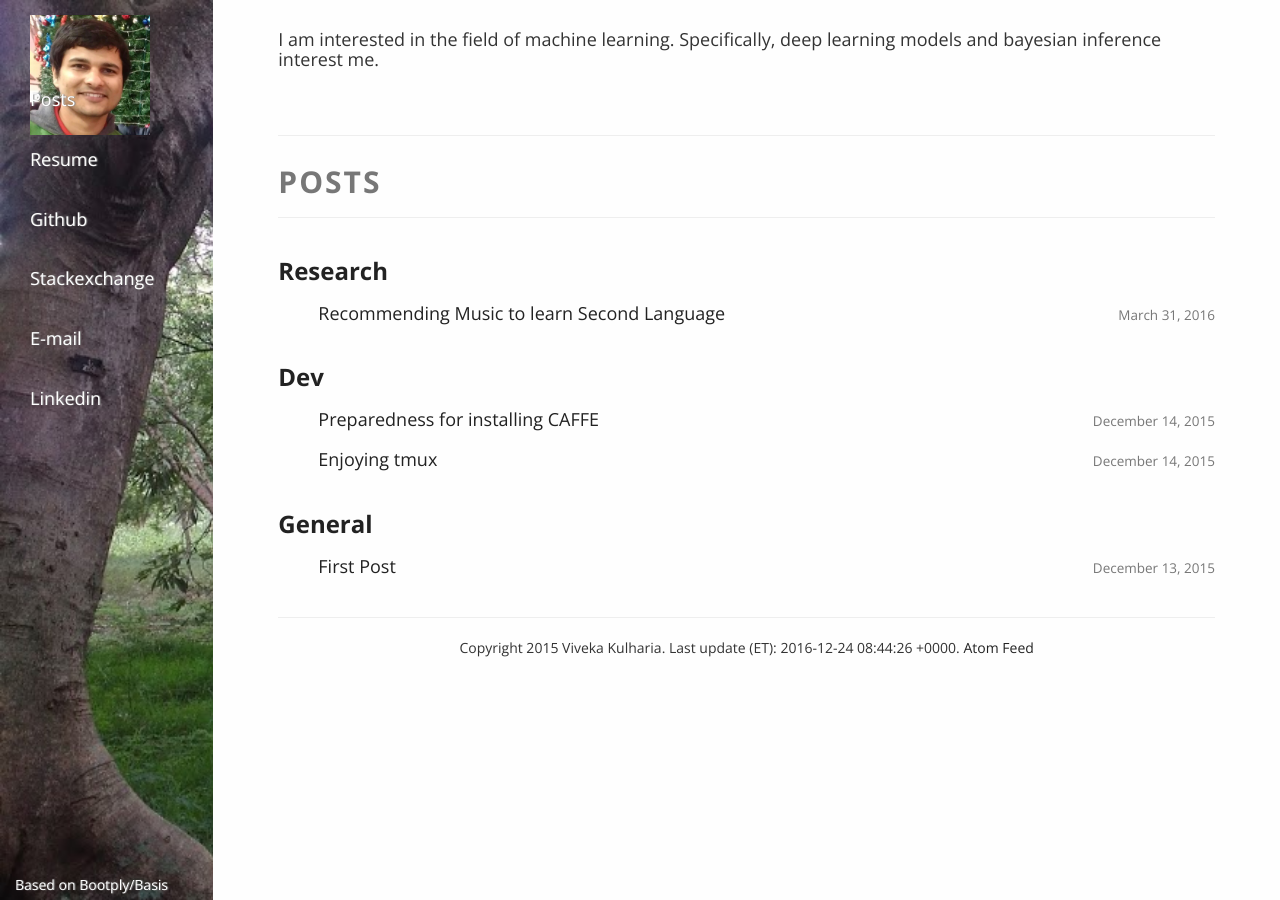
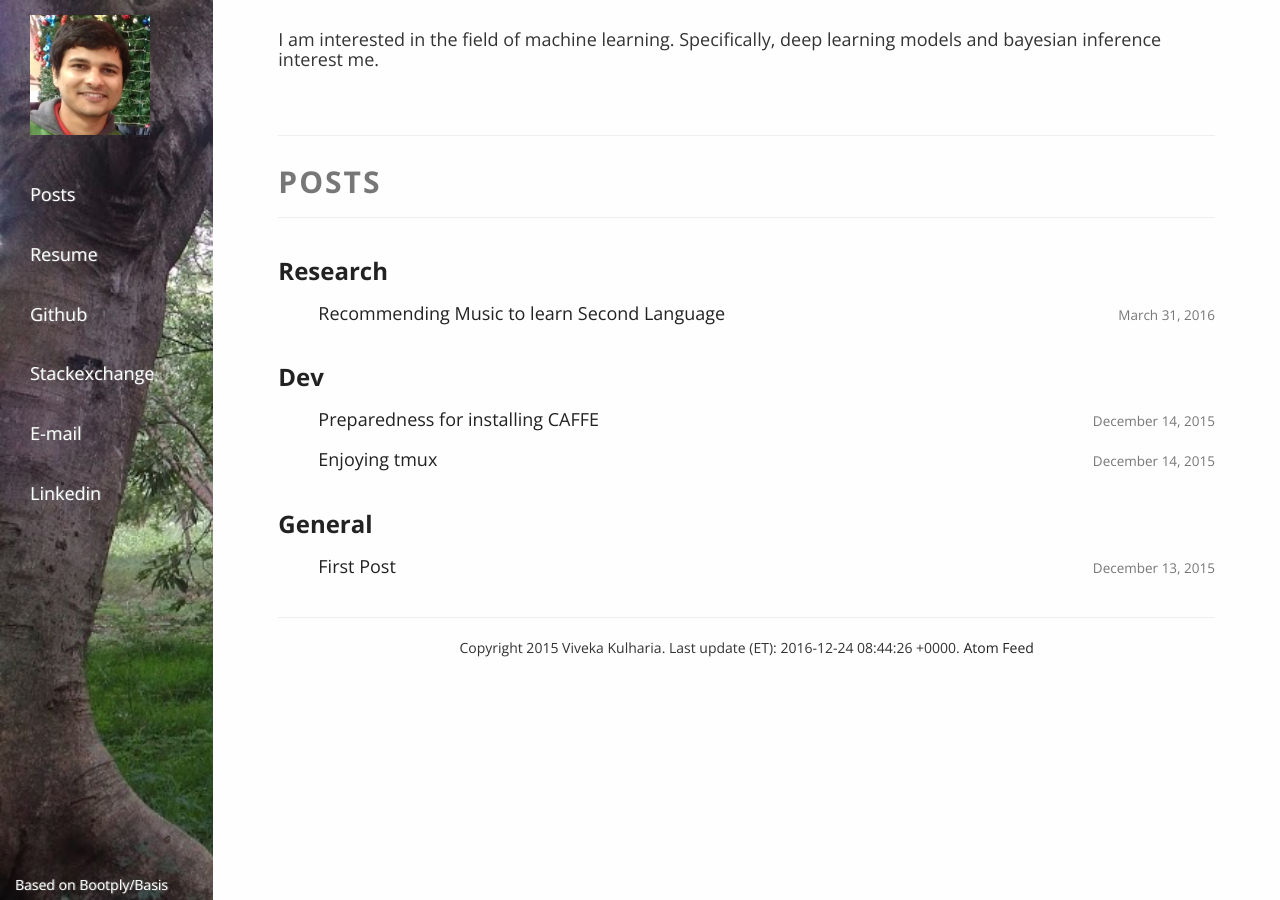
Before and after one commit to vivkul/vivkul.github.io, a Jekyll site: the page built from index.md, in a window 1280 px wide. Built offline with Jekyll 4.4.1, drawn with Linux system fonts in a browser that asks for light colours; nearby versions of some CDN libraries.

Commit message:
Update navbar.html

```diff
--- a/_includes/navbar.html
+++ b/_includes/navbar.html
@@ -1,6 +1,6 @@
 <div class="column col-sm-2" id="sidebar">
-    <a class="logo" href="/"><img src="/static/images/me.jpg" alt="T" width="120" height="120"></a>
     <ul class="nav">
+        <li style="height:150px"><a class="logo" href="/"><img src="/static/images/me.jpg" alt="T" width="120" height="120"></a></li>
         <li><a href="#posts"><h4>Posts</h4></a></li>
         {% if site.author.resume %}
           <li> <a href="{{ site.author.resume }}" target="_blank"><h4>Resume</h4></a></li>
```
